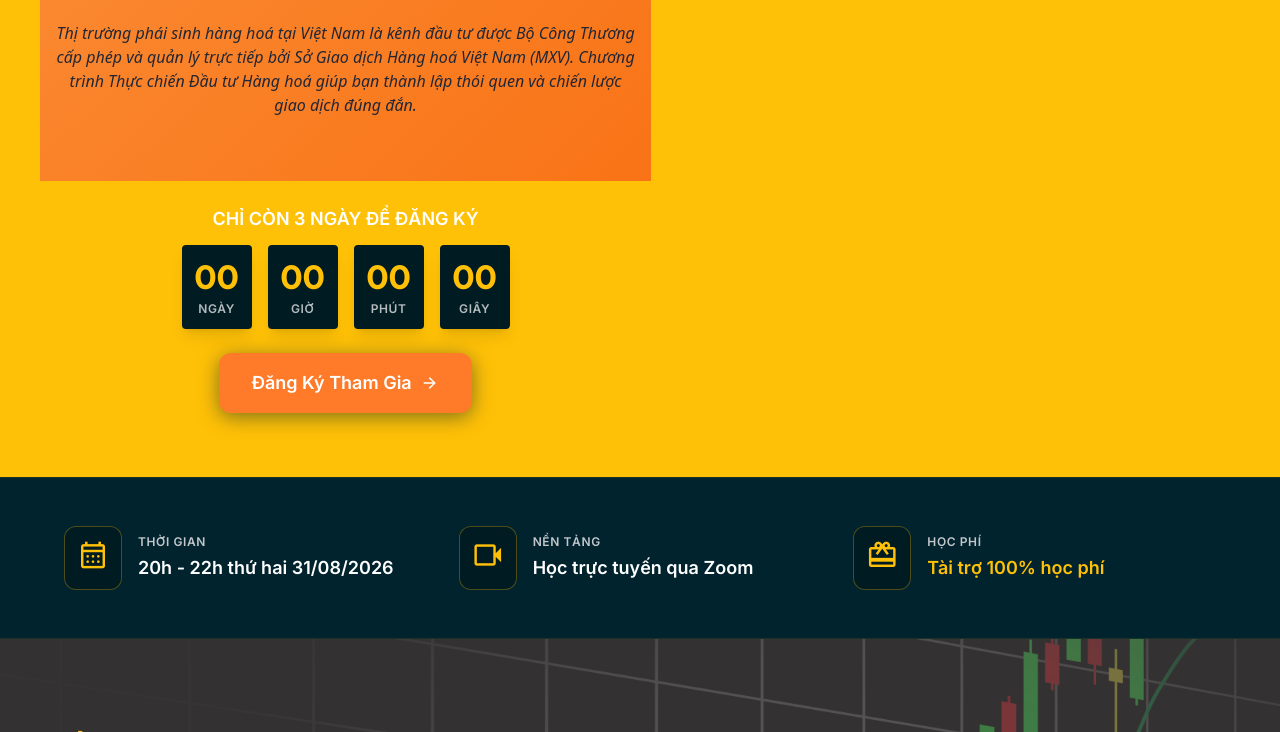
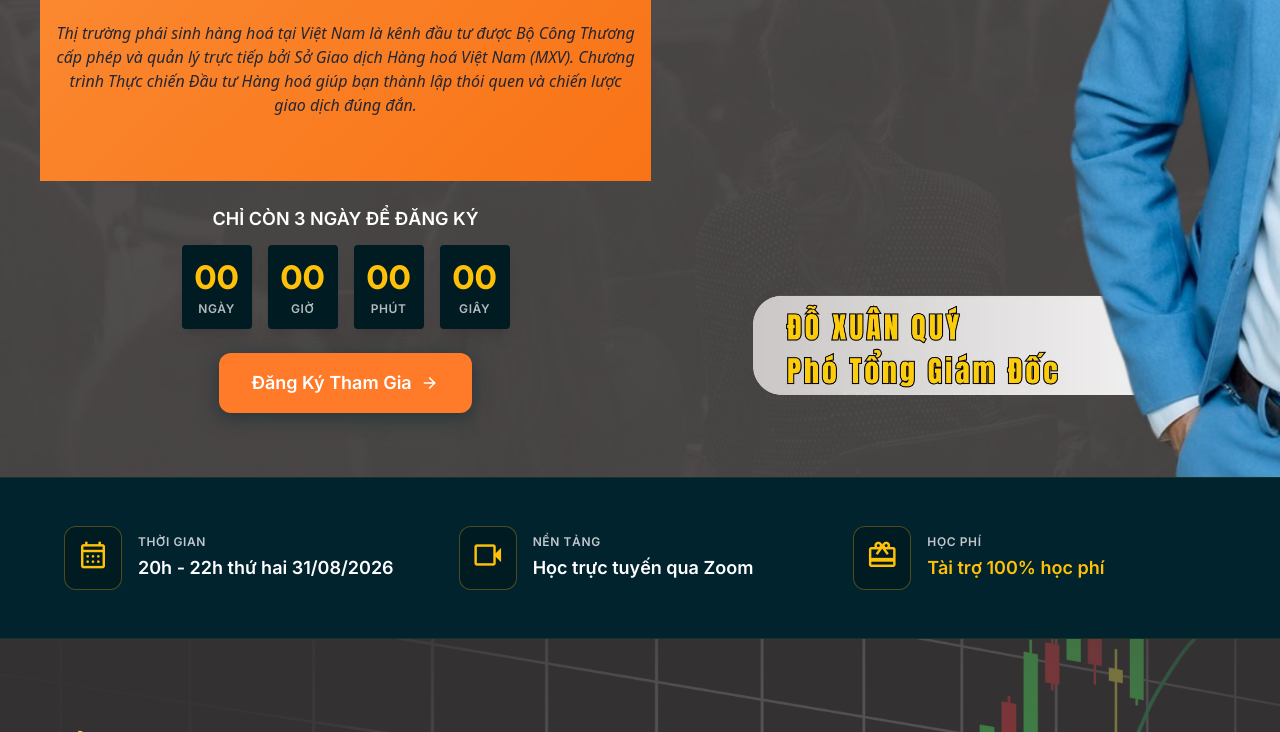
Before and after one commit to quocvinh130102/gdhanghoa3d, a plain HTML site: page index.html in a window 1280 px wide. Shown: the part 608-1340 px from the top of the page. Drawn offline with nearby package versions, Linux system fonts and the light colour scheme.

Commit message:
Update index.html

```diff
--- a/index.html
+++ b/index.html
@@ -196,7 +196,7 @@
 <!-- Hero Section -->
 <section class="relative bg-[#FFC107]" id="chuong-trinh">
 <div class="max-w-[1600px] mx-auto relative flex flex-col md:grid md:grid-cols-1">
-<img alt="Banner Thực chiến Đầu tư Hàng hoá" class="w-full h-auto md:col-start-1 md:row-start-1 md:w-full md:h-full md:object-cover object-cover object-left order-1" src="gdhanghoc3d/banner2.jpg">
+<img alt="Banner Thực chiến Đầu tư Hàng hoá" class="w-full h-auto md:col-start-1 md:row-start-1 md:w-full md:h-full md:object-cover object-cover object-left order-1" src="banner2.jpg">
 <div class="w-full relative z-10 px-gutter md:px-10 md:py-16 md:col-start-1 md:row-start-1 md:w-[54%] flex flex-col justify-center py-8 order-2 md:order-none">
 <div class="fade-up visible text-center md:text-left">
 <div class="inline-flex items-center gap-2 bg-deep-navy text-gold-accent px-4 py-1.5 rounded-full mb-5 shadow-md">
```
